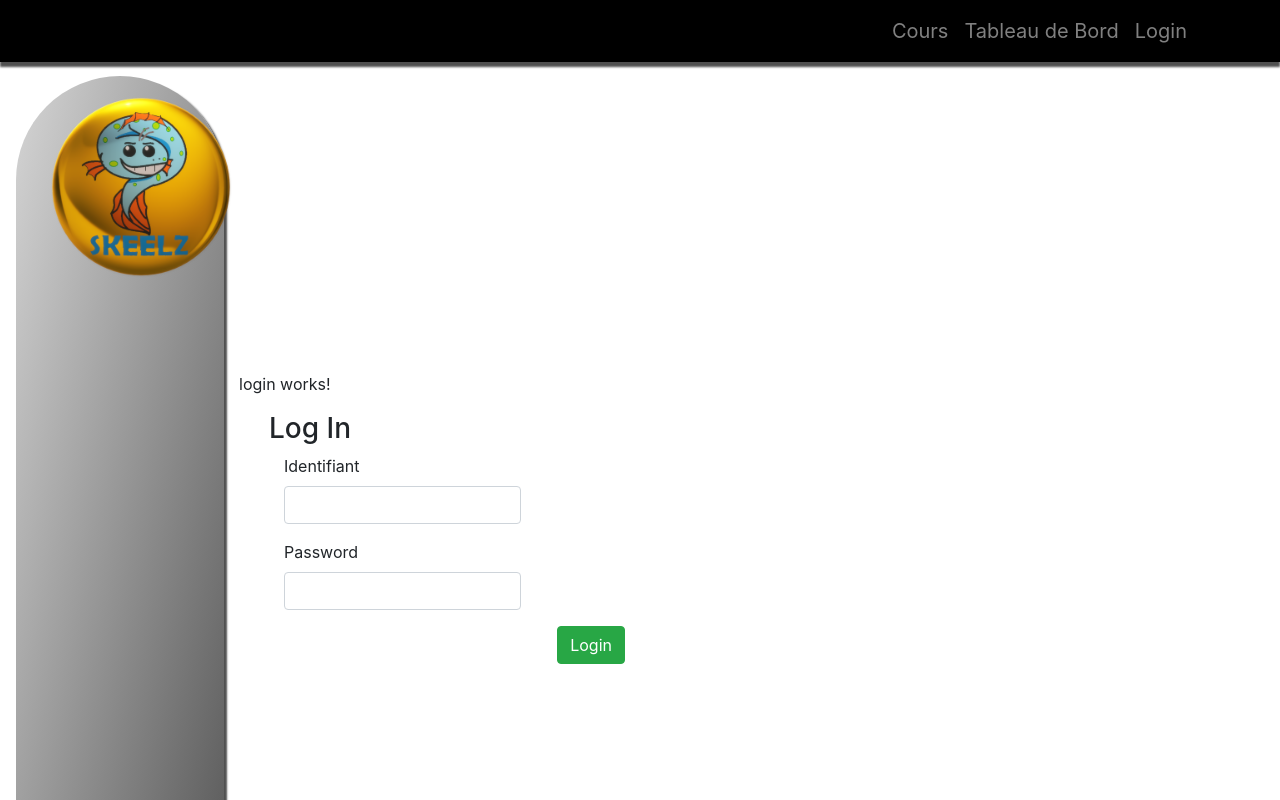
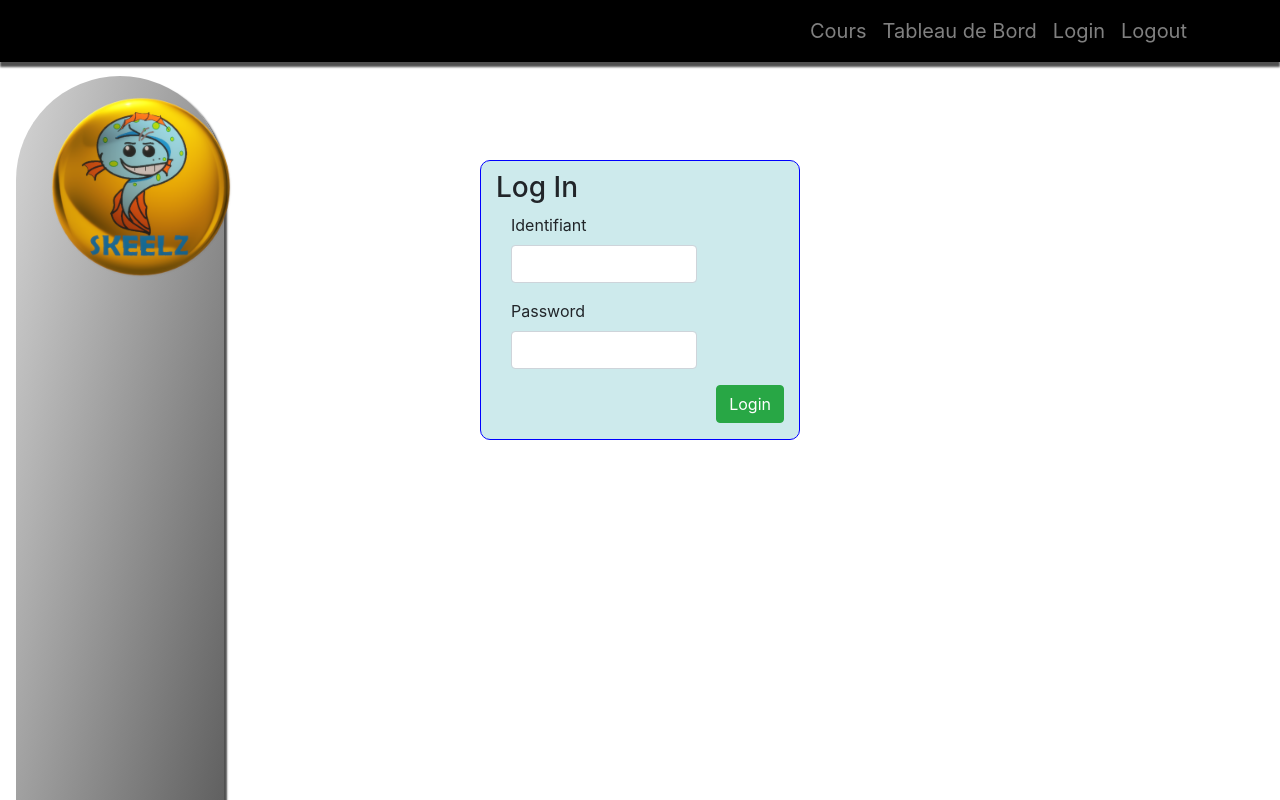
Before and after one commit to Damienlignac/Skeelz-web-OKKK, an Angular app: page /login in a window 1280 px wide. Shown: the top 800 px of the page. Built offline with nearby package versions, Linux system fonts and the light colour scheme; no server answers.

Commit message:
Ameliioration login

```diff
--- a/src/app/app.component.html
+++ b/src/app/app.component.html
@@ -12,6 +12,9 @@
         </li>
         <li class="nav-item">
           <a class="nav-link" [routerLink]="['/login']">Login</a>
+        </li>
+        <li class="nav-item">
+          <a class="nav-link" [routerLink]="['/login']" (click)="logout()">Logout</a>
         </li>
       </ul>
     </div>
--- a/src/app/app.component.ts
+++ b/src/app/app.component.ts
@@ -1,4 +1,6 @@
 import { Component } from '@angular/core';
+import {Router} from '@angular/router';
+import {AuthService} from './auth.service';
 
 @Component({
   selector: 'app-root',
@@ -6,5 +8,12 @@ import { Component } from '@angular/core';
   styleUrls: ['./app.component.css']
 })
 export class AppComponent {
-  title = 'formation-angular';
+  title = 'skeelz';
+  constructor(private router: Router,public authService: AuthService) {
+  }
+
+  logout(): void {
+    this.authService.logout();
+    this.router.navigate(['/login']);
+  }
 }
--- a/src/app/app.module.ts
+++ b/src/app/app.module.ts
@@ -25,6 +25,8 @@ import {EditionQcmComponent} from './edition-qcm/edition-qcm.component';
 import { SectionTableauDeBordComponent } from './section-tableau-de-bord/section-tableau-de-bord.component';
 import { EditionUtilisateurComponent } from './edition-utilisateur/edition-utilisateur.component';
 import { EditionSkeelzComponent } from './edition-skeelz/edition-skeelz.component';
+import {Router} from '@angular/router';
+import {AuthService} from './auth.service';
 
 @NgModule({
   declarations: [
@@ -59,4 +61,6 @@ import { EditionSkeelzComponent } from './edition-skeelz/edition-skeelz.componen
   bootstrap: [AppComponent]
 })
 export class AppModule {
+
+
 }
--- a/src/app/listcours/listcours.component.html
+++ b/src/app/listcours/listcours.component.html
@@ -1,6 +1,6 @@
 <div class="container">
   <div class="col-md-6 col-md-offset-3 loginBox">
-    Welcome,  {{id}}
+<!--    Welcome,  {{id}}-->
     <a href="javascript:void(0);" (click)="logout()">Logout</a>
   </div>
 </div>
--- a/src/app/listcours/listcours.component.ts
+++ b/src/app/listcours/listcours.component.ts
@@ -40,7 +40,6 @@ export class ListcoursComponent implements OnInit {
   }
 
   logout(): void {
-    console.log("Logout");
     this.authService.logout();
     this.router.navigate(['/login']);
   }
--- a/src/app/login/login.component.css
+++ b/src/app/login/login.component.css
@@ -0,0 +1,13 @@
+.positionFixeEtTaille {
+  position: fixed;
+  right: 37.5%;
+  top:20%;
+  height: auto;
+  width: 25%;
+  border-radius: 10px;
+  border: solid;
+  border-width: thin;
+  border-color: blue;
+  background-color:rgba(90,184,191,0.3);
+  padding-top: 10px;
+}
--- a/src/app/login/login.component.html
+++ b/src/app/login/login.component.html
@@ -1,7 +1,5 @@
-<p>login works!</p>
-
 <div class="container">
-  <div class="col-md-6 col-md-offset-3 loginBox">
+  <div class="col-md-6 col-md-offset-3 loginBox; positionFixeEtTaille">
     <h3>Log In</h3>
     <p *ngIf="message" class="text-center error">{{message}}</p>
     <form [formGroup]="loginForm" (ngSubmit)="login()">
--- a/src/app/login/login.component.ts
+++ b/src/app/login/login.component.ts
@@ -32,7 +32,7 @@ export class LoginComponent implements OnInit {
       identifiant: ['', Validators.required],
       password: ['', Validators.required]
     });
-    this.returnUrl = '/cours';
+    this.returnUrl = '/dashboard';
     this.authService.logout();
   }
 
--- a/src/app/qcm/qcm.component.html
+++ b/src/app/qcm/qcm.component.html
@@ -1,15 +1,19 @@
 <br>
+<br>
+<br>
+<div style="margin-left: 30px">
 <div *ngFor="let question of currentQuestions">
-  <div><b>{{question.question}} ({{question.nbReponsesJustes}} réponse(s) à fournir)</b></div>
-  <div *ngFor="let reponse of question.reponses">
-    <input type="checkbox" [(ngModel)]="reponse.choisi">
-    <label>{{reponse.enonce}}</label>
+  <div style="font-size: larger"><b>{{question.question}} ({{question.nbReponsesJustes}} réponse(s) à fournir)</b></div>
+  <div *ngFor="let reponse of question.reponses" class="form-inline" style="width: 100%">
+    <input style="margin-left: 20px; margin-right: 10px" type="checkbox" [(ngModel)]="reponse.choisi">
+    <label style="font-size: larger">{{reponse.enonce}}</label>
   </div>
   <br>
 </div>
 
 <div *ngIf="tentative">Vous avez eu {{nbReponsesJustes}} réponse(s) juste(s) et {{nbReponsesFausses}} réponse(s) fausse(s) sur {{totalReponsesJustes}} bonnes réponses</div>
 <div *ngIf="reussi">Bravo vous avez réussi le QCM</div>
-<button type="button" [routerLink]="['/chapitre/', idCours, idModule, previousChapitre.agencement]" class="btn btn-outline-warning">Précédent</button>
-<button type ="button"*ngIf="!reussi" (click)="valider()" class="btn btn-outline-success">Valider</button>
-<button type="button"*ngIf="reussi && !dernierModule" [routerLink]="['/chapitre/', idCours, nextModule.id, 0]" class="btn btn-outline-info">Passer au module suivant</button>
+<button type="button" [routerLink]="['/chapitre/', idCours, idModule, previousChapitre.agencement]" class="btn btn-outline-warning"style="margin: 10px">Précédent</button>
+<button type ="button"*ngIf="!reussi" (click)="valider()" class="btn btn-outline-success"style="margin: 10px">Valider</button>
+<button type="button"*ngIf="reussi && !dernierModule" [routerLink]="['/chapitre/', idCours, nextModule.id, 0]" class="btn btn-outline-info"style="margin: 10px">Passer au module suivant</button>
+</div>
```
Also changed, not shown: src/app/app-routing.module.ts (+13 -13 lines).
